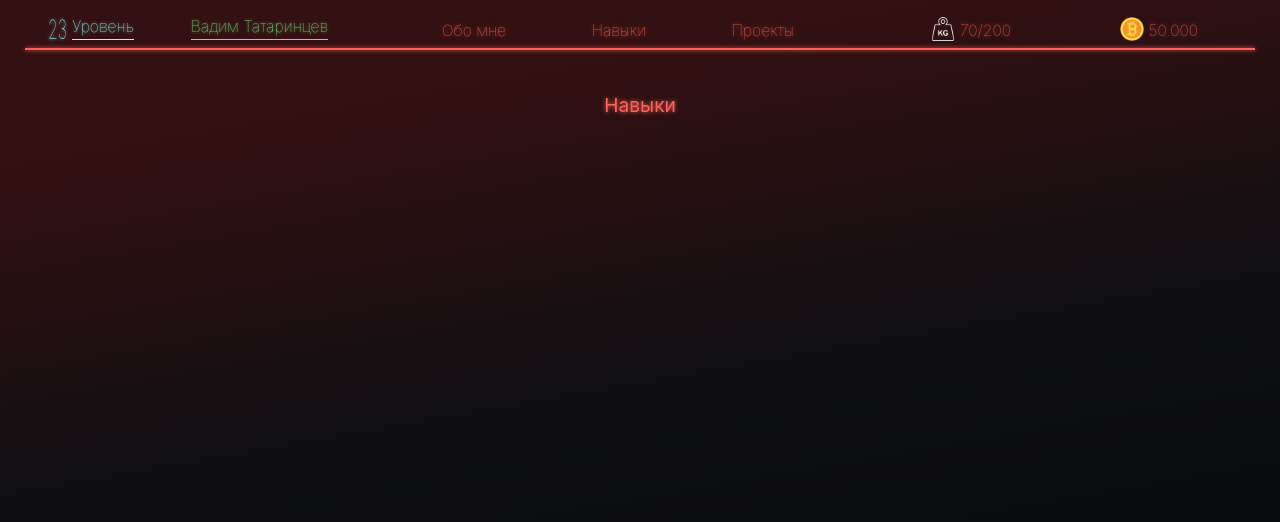
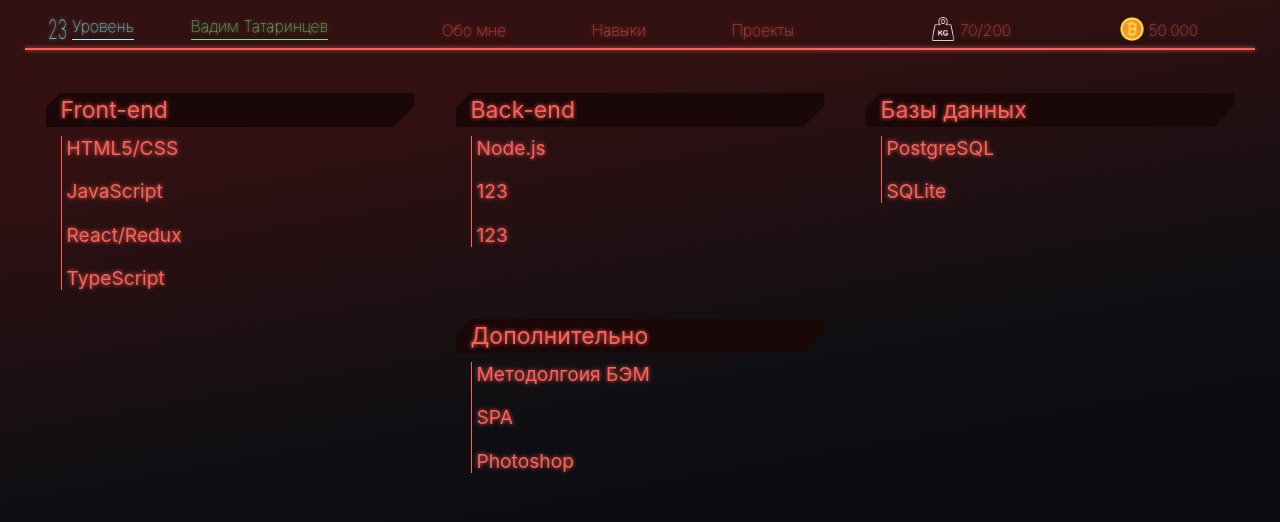
Before and after one commit to VadosLight/Cyberpunk-resume, a React (Create React App) app: page /skills in a window 1280 px wide. Shown: the top 522 px of the page. Built offline with nearby package versions, Linux system fonts and the light colour scheme.

Commit message:
sketch of Skills page

```diff
--- a/src/Menu/Header.jsx
+++ b/src/Menu/Header.jsx
@@ -1,5 +1,6 @@
 import { Link } from "react-router-dom";
 import React from "react";
+
 import "./Header.css";
 
 import coinIco from "./img/coin.png";
@@ -10,10 +11,14 @@ function myAge() {
     (new Date() - new Date(1997, 12, 9).getTime()) / 3.15576e10
   );
 }
+function setTitle(){
+  document.title = "Резюме";
+}
 
 export default function MainMenu() {
   return (
     <div className="header">
+      {setTitle()}
       <div className="header__top-elements">
         <div className="header__left-elements">
           <div className="header__level">
--- a/src/pages/About.css
+++ b/src/pages/About.css
@@ -62,7 +62,7 @@ a {
   min-width: 30%;
 }
 
-.content-block {
+.about .content-block {
   padding: 0;
   width: 90%;
   /* width: 400px; */
--- a/src/pages/About.jsx
+++ b/src/pages/About.jsx
@@ -60,6 +60,11 @@ function About() {
           <div className="content-block__header">Контакты</div>
           <div className="content-block__content">
             <p>Телефон: +7(951)672-16-62</p>
+            <p>
+              <a href="https://t.me/Vados_light">
+                Telegram
+              </a>
+            </p>
             <p>E-mail: it-vadim@inbox.ru</p>
             <p>
               <a href="https://vk.com/vados_light">ВКонтакте</a>
--- a/src/pages/Projects.css
+++ b/src/pages/Projects.css
@@ -44,6 +44,8 @@ img {
 .project {
   position: relative;
   margin: 15px 45px;
+  border-radius: 4px;
+
   border: 2px solid var(--pink-glow);
   -moz-box-shadow: 0 0 4px var(--pink-glow);
   -webkit-box-shadow: 0 0 4px var(--pink-glow);
--- a/src/pages/Projects.jsx
+++ b/src/pages/Projects.jsx
@@ -10,7 +10,10 @@ function Projects() {
     <div className="projects parallax" data-speed="1">
       <p className="head">Список проектов</p>
       <div className="projects-list">
-        <a href="https://master.d3jaoc7z69q0bg.amplifyapp.com/" className="project">
+        <a
+          href="https://master.d3jaoc7z69q0bg.amplifyapp.com/"
+          className="project"
+        >
           <div className="project__description">Сайт - Резюме</div>
           <img src={firstImg} alt="Проект" />
         </a>
--- a/src/pages/Skills.css
+++ b/src/pages/Skills.css
@@ -1,8 +1,42 @@
-.skills{
-    display: flex;
-    justify-content: center;
-    flex-wrap: wrap;
-    align-content: space-around;
-    justify-content: space-around;
+.skills {
+  display: flex;
+  justify-content: center;
+  flex-wrap: wrap;
+  align-content: space-around;
+  justify-content: space-around;
+}
 
+.skills .content-block {
+  padding: 0;
+  width: 30%;
+  /* width: 400px; */
 }
+
+.content-block__header {
+  font-size: larger;
+  padding: 3px 15px;
+
+  --backgroung-color: rgb(26, 7, 7);
+  background: linear-gradient(
+        135deg,
+        transparent 10px,
+        var(--backgroung-color) 0
+      )
+      top left,
+    linear-gradient(-45deg, transparent 15px, var(--backgroung-color) 0) bottom
+      right;
+
+  background-size: 50% 100%;
+  background-repeat: no-repeat;
+  margin-bottom: 0;
+}
+
+.content-block__content {
+  border-style: none none none solid;
+  border-width: 1px;
+  position: relative;
+  top: -10px;
+
+  margin-left: 15px;
+  padding-left: 5px;
+}
--- a/src/pages/Skills.jsx
+++ b/src/pages/Skills.jsx
@@ -1,11 +1,46 @@
 import "./Skills.css";
-
-
 
 function Skills() {
   return (
     <div className="skills parallax" data-speed="1">
-      Навыки
+      <div className="content-block">
+        <div className="content-block__header">Front-end</div>
+        <div className="content-block__content">
+          <p>HTML5/CSS</p>
+          <p>JavaScript</p>
+          <p>React/Redux</p>
+          <p>TypeScript</p>
+        </div>
+      </div>
+
+      <div className="content-block">
+        <div className="content-block__header">Back-end</div>
+        <div className="content-block__content">
+          <p>Node.js</p>
+          <p>123</p>
+          <p>123</p>
+        </div>
+      </div>
+
+
+      <div className="content-block">
+        <div className="content-block__header">Базы данных</div>
+        <div className="content-block__content">
+          <p>PostgreSQL</p>
+          <p>SQLite</p>
+        </div>
+      </div>
+
+      <div className="content-block">
+        <div className="content-block__header">Дополнительно</div>
+        <div className="content-block__content">
+          <p>Методолгоия БЭМ</p>
+          <p>SPA</p>
+          <p>Photoshop</p>
+        </div>
+      </div>
+
+
     </div>
   );
 }
```
